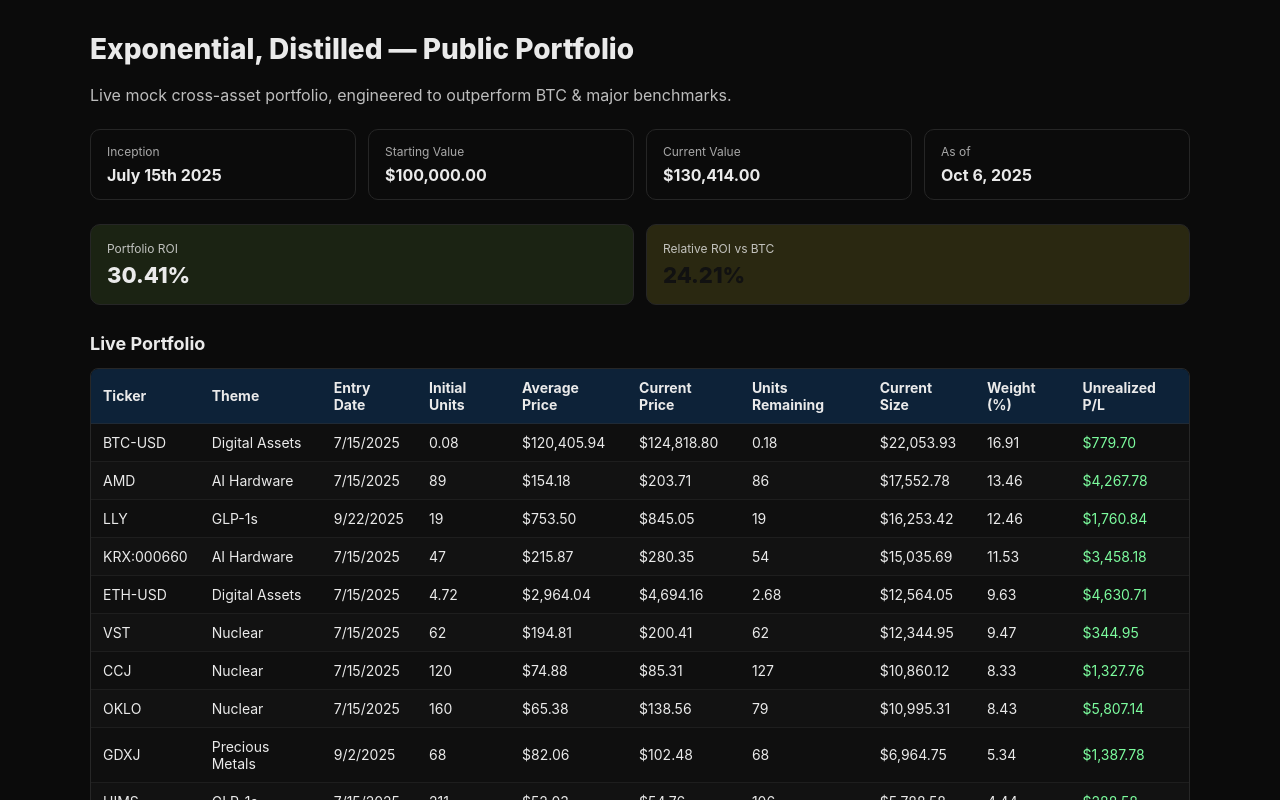
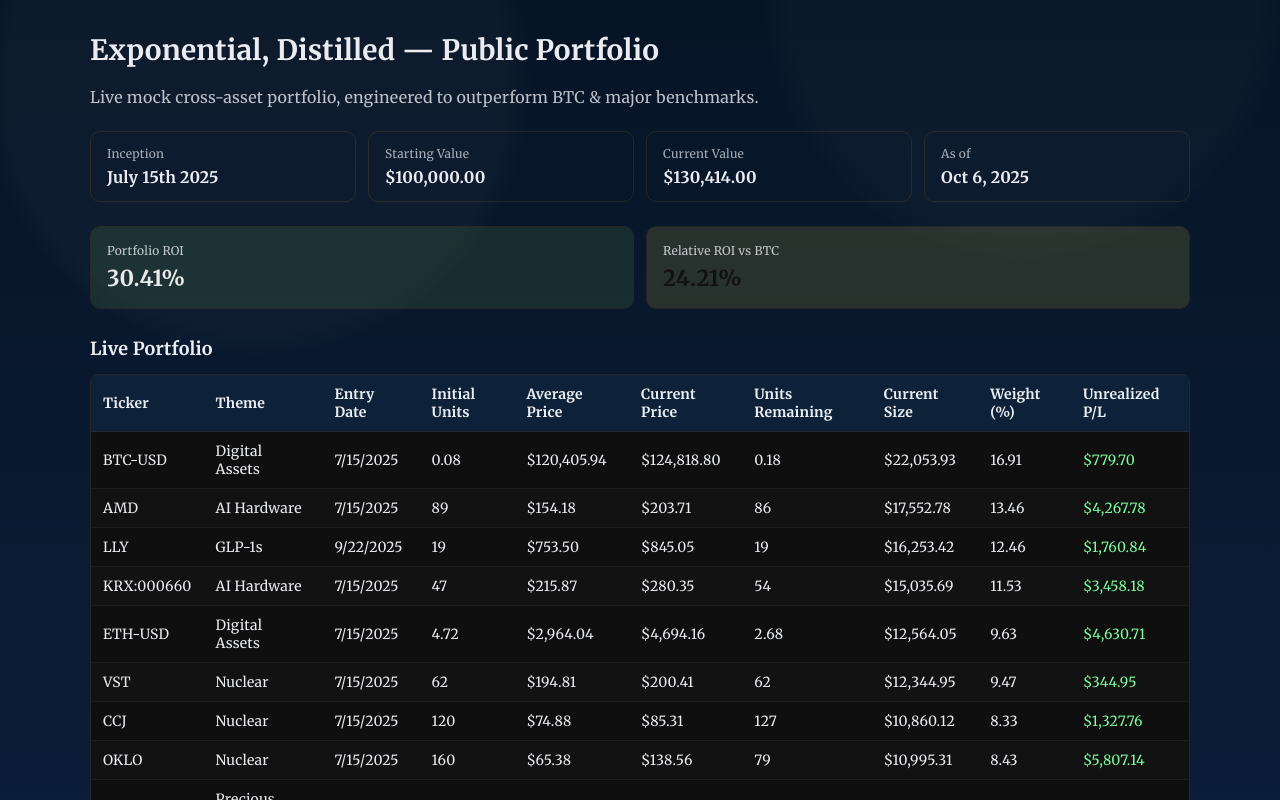
Before and after one commit to exponentialdistilled/public-portfolio-dashboard, a Next.js app in the folder app/: page / in a window 1280 px wide. Shown: the top 800 px of the page. Built offline with nearby package versions, Linux system fonts and the light colour scheme.

Commit message:
Update layout.tsx

```diff
--- a/app/app/layout.tsx
+++ b/app/app/layout.tsx
@@ -1,14 +1,40 @@
-export const metadata = {
-  title: "Exponential Distilled • Public Portfolio",
-  description: "Live mock cross-asset portfolio engineered to outperform BTC."
+import type { Metadata } from "next";
+import { Merriweather } from "next/font/google";
+
+export const metadata: Metadata = {
+  title: "Exponential, Distilled — Public Portfolio",
+  description: "Live mock cross-asset portfolio engineered to outperform BTC.",
 };
+
+const merr = Merriweather({ subsets: ["latin"], weight: ["300","400","700"] });
 
 export default function RootLayout({ children }: { children: React.ReactNode }) {
   return (
     <html lang="en">
-      <body style={{margin:0, background:"#0b0b0b", color:"#eaeaea", fontFamily:"Inter, ui-sans-serif, system-ui"}}>
+      <body className={merr.className} style={bodyStyle as React.CSSProperties}>
+        <div style={gridBackdrop as React.CSSProperties} />
         {children}
       </body>
     </html>
   );
 }
+
+// --- theme ---
+const bodyStyle = {
+  margin: 0,
+  minHeight: "100dvh",
+  background: "linear-gradient(180deg,#071426 0%, #0a1b33 60%, #0b1f3d 100%)",
+  color: "rgba(244,246,250,0.96)",
+  letterSpacing: "0.2px",
+} as const;
+
+const gridBackdrop = {
+  position: "fixed",
+  inset: 0,
+  backgroundImage:
+    "radial-gradient(circle at 20% 10%, rgba(255,255,255,0.06) 0 20%, transparent 22%)," +
+    "radial-gradient(circle at 80% 0%, rgba(255,255,255,0.05) 0 18%, transparent 20%)",
+  pointerEvents: "none",
+  mixBlendMode: "screen",
+  opacity: 0.35,
+} as const;
```
